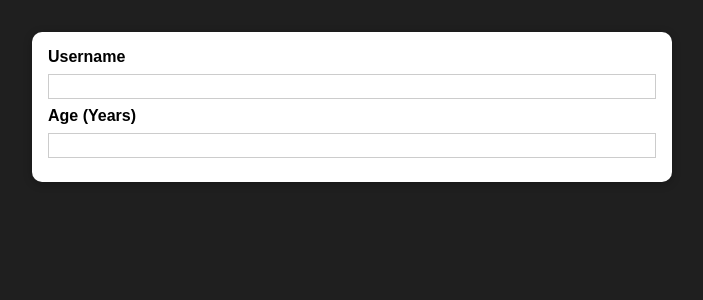
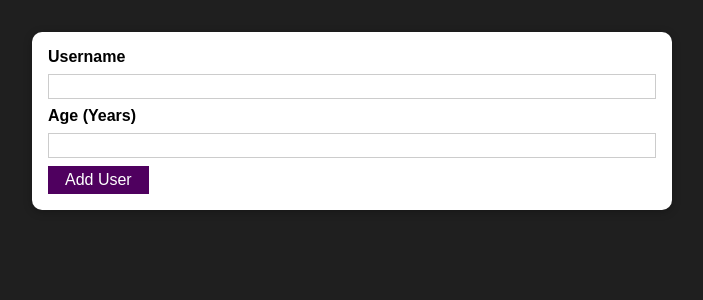
Before and after one commit to wintersprouter/user-list-react, a React (Create React App) app: page / in a window 1280 px wide. Shown: the top 300 px of the page, without its empty margins (288-991 px from the left). Built offline with nearby package versions, Linux system fonts and the light colour scheme.

Commit message:
feat: add a reusable Button Component

```diff
--- /dev/null
+++ b/src/components/UI/Button.js
@@ -0,0 +1,17 @@
+import React from 'react'
+
+import classes from './Button.module.css'
+
+const Button = props => {
+  return (
+    <button
+      className={classes.button}
+      type={props.type || 'button'}
+      onClick={props.onClick}
+    >
+      {props.children}
+    </button>
+  )
+}
+
+export default Button
--- /dev/null
+++ b/src/components/UI/Button.module.css
@@ -0,0 +1,18 @@
+.button {
+  font: inherit;
+  border: 1px solid #4f005f;
+  background: #4f005f;
+  color: white;
+  padding: 0.25rem 1rem;
+  cursor: pointer;
+}
+
+.button:hover,
+.button:active {
+  background: #741188;
+  border-color: #741188;
+}
+
+.button:focus {
+  outline: none;
+}
--- a/src/components/Users/AddUser.js
+++ b/src/components/Users/AddUser.js
@@ -1,5 +1,6 @@
 import React from 'react'
 import Card from '../UI/Card'
+import Button from '../UI/Button'
 import classes from './AddUser.module.css'
 
 const AddUser = props => {
@@ -14,7 +15,7 @@
         <input id="username" type="text" />
         <label htmlFor="age">Age (Years)</label>
         <input id="age" type="number" />
-        {/* <Button type="submit">Add User</Button> */}
+        <Button type="submit">Add User</Button>
       </form>
     </Card>
   )
```
